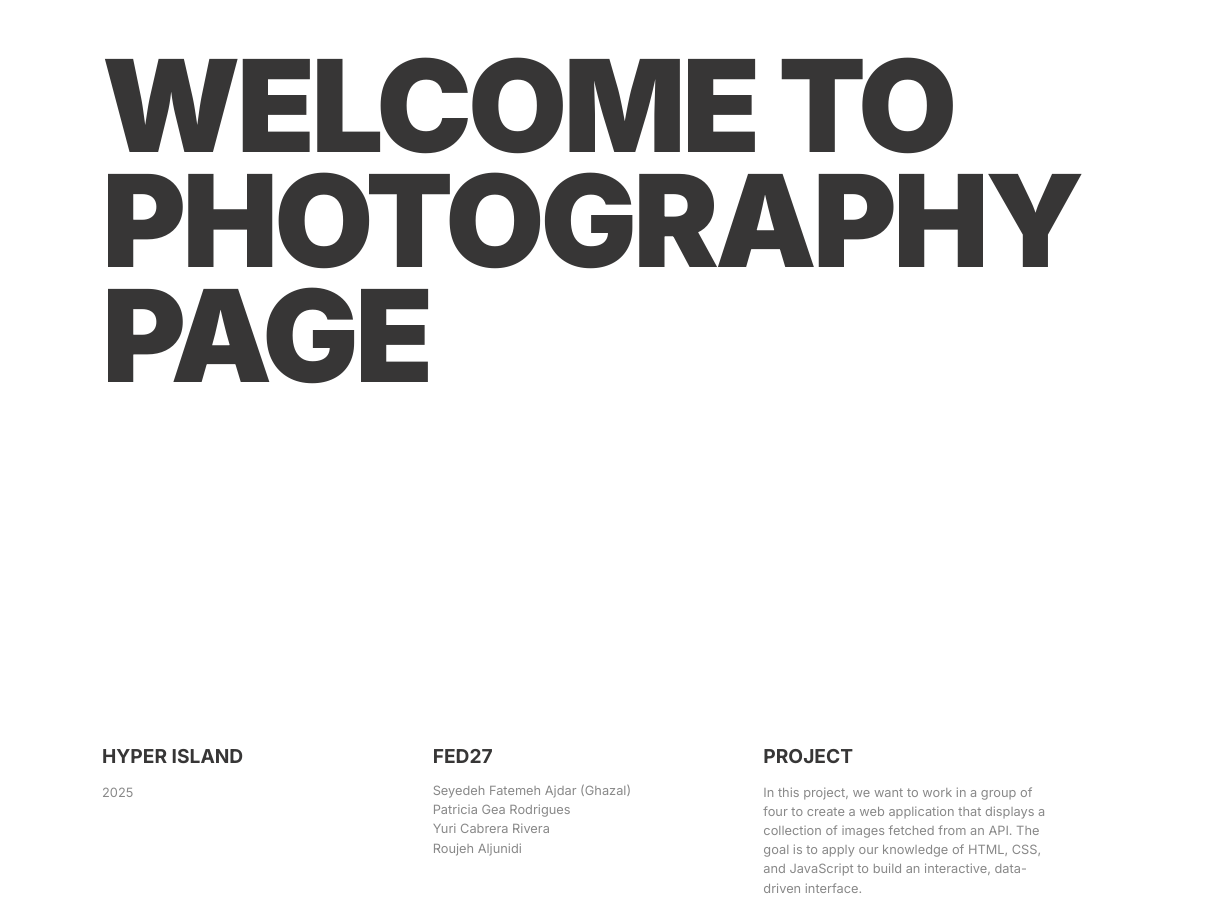
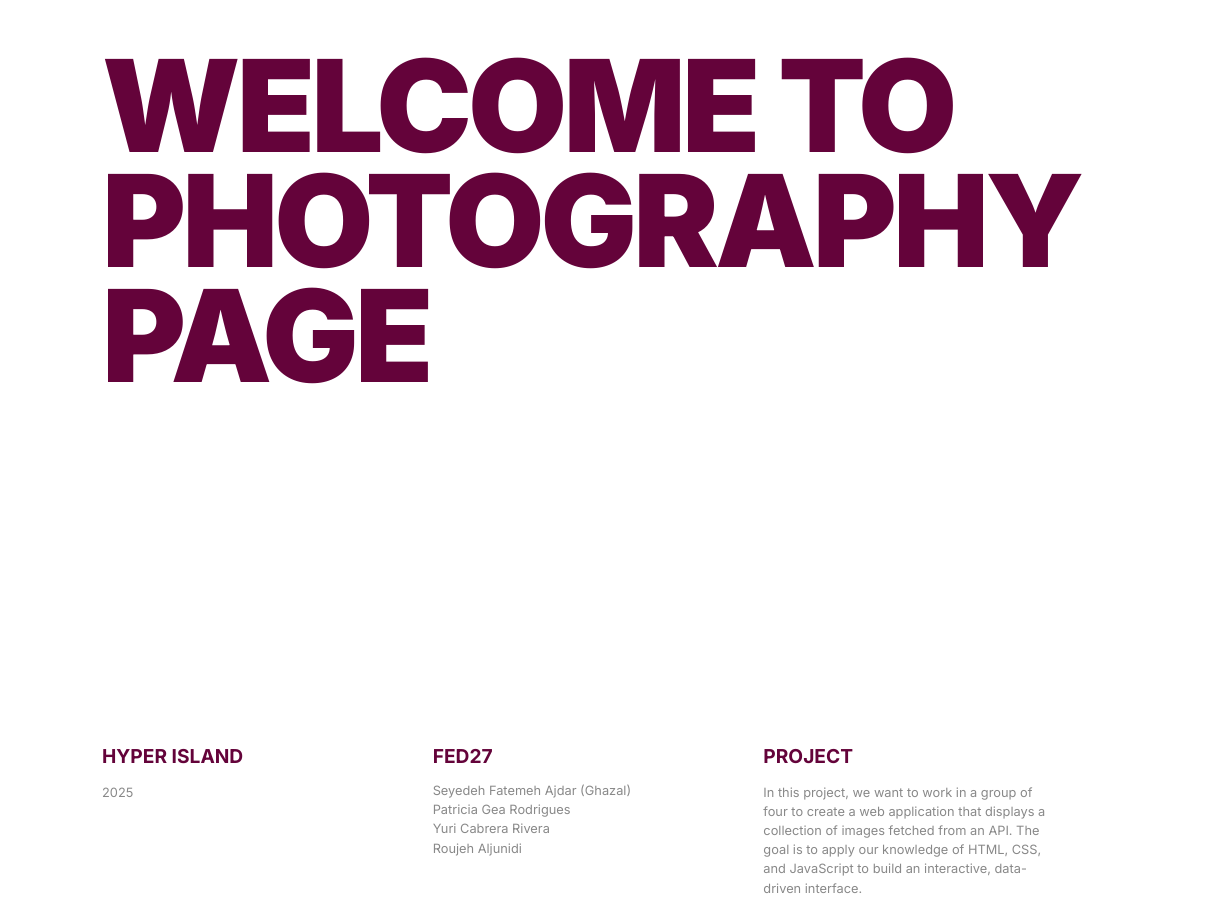
Before and after one commit to foloram/group1-fund2-final_assessment, a website built with Vite: page vite-vanilla-boilerplate/index.html in a window 1280 px wide. Shown: the full height of the page, 60-1280 px from the left. Built offline with nearby package versions, Linux system fonts and the light colour scheme; no server answers; a web font is replaced by a local one.

Commit message:
Css change

```diff
--- a/vite-vanilla-boilerplate/src/style.css
+++ b/vite-vanilla-boilerplate/src/style.css
@@ -93,7 +93,7 @@ textarea:not([rows]) {
 
 :root {
   --bg-color: white;
-  --text-color: rgb(55, 54, 54);
+  --text-color: rgb(100, 3, 58);
   --subText-color: #898989;
 
   font-family: "Inter";
```
